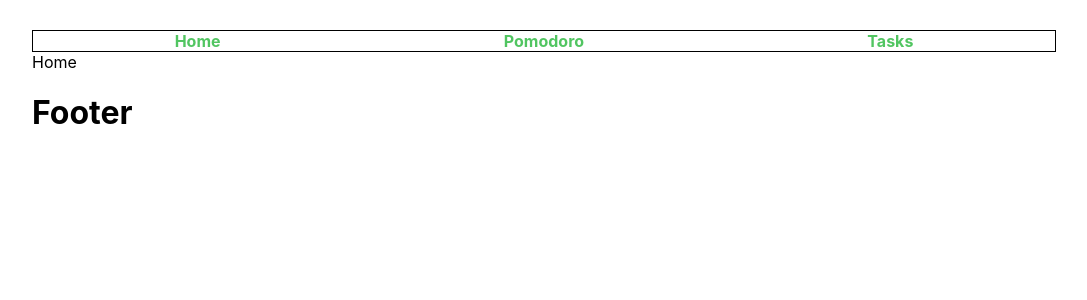
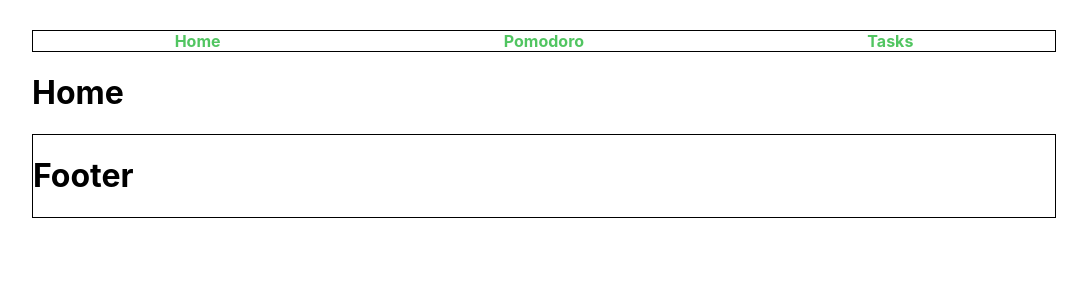
Before and after one commit to derekktor/tracker-react, a React (Create React App) app: page / in a window 1280 px wide. Shown: the top 300 px of the page, without its empty margins (96-1183 px from the left). Built offline with nearby package versions, Linux system fonts and the light colour scheme.

Commit message:
Finish basic layout

```diff
--- a/src/App.css
+++ b/src/App.css
@@ -24,3 +24,7 @@ a:hover {
   justify-content: space-around;
   border: 1px solid black;
 }
+
+.footer {
+  border: 1px solid black;
+}
--- a/src/App.js
+++ b/src/App.js
@@ -4,6 +4,7 @@ import Header from "./common/Header";
 import Home from "./common/Home";
 import Footer from "./common/Footer";
 import Pomodoro from "./components/Pomodoro";
+import Tasks from "./components/Tasks";
 
 function App() {
     return (
@@ -14,6 +15,7 @@ function App() {
                     <Routes>
                         <Route path="/" element={<Home />} />
                         <Route path="/pomodoro" element={<Pomodoro />} />
+                        <Route path="/tasks" element={<Tasks />} />
                     </Routes>
                 </main>
                 <Footer />
--- a/src/common/Footer.js
+++ b/src/common/Footer.js
@@ -2,7 +2,7 @@ import React from 'react'
 
 const Footer = () => {
   return (
-    <div>
+    <div className="footer">
         <h1>Footer</h1>
     </div>
   )
--- a/src/common/Home.js
+++ b/src/common/Home.js
@@ -2,7 +2,9 @@ import React from 'react'
 
 const Home = () => {
   return (
-    <div>Home</div>
+    <div>
+      <h1>Home</h1>
+    </div>
   )
 }
 
```
